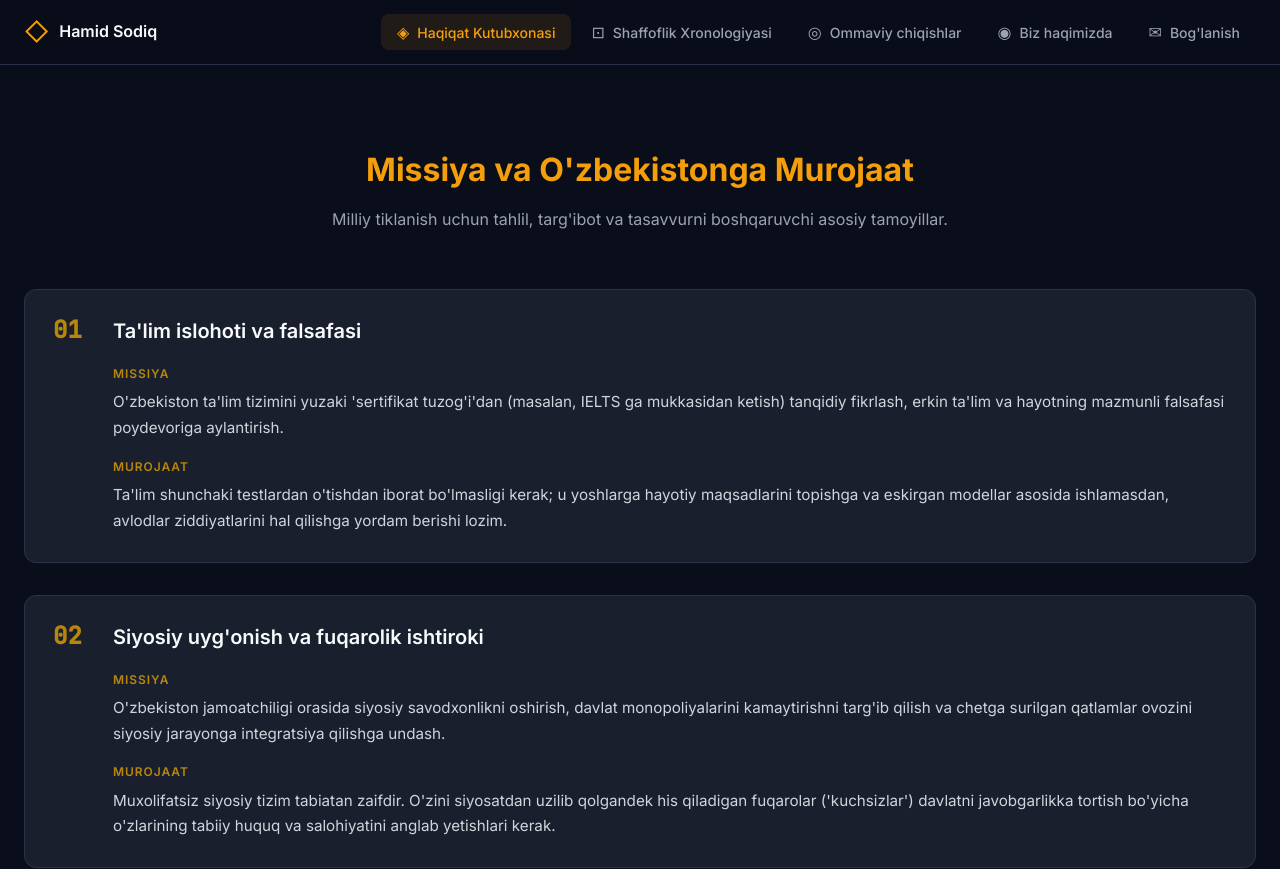
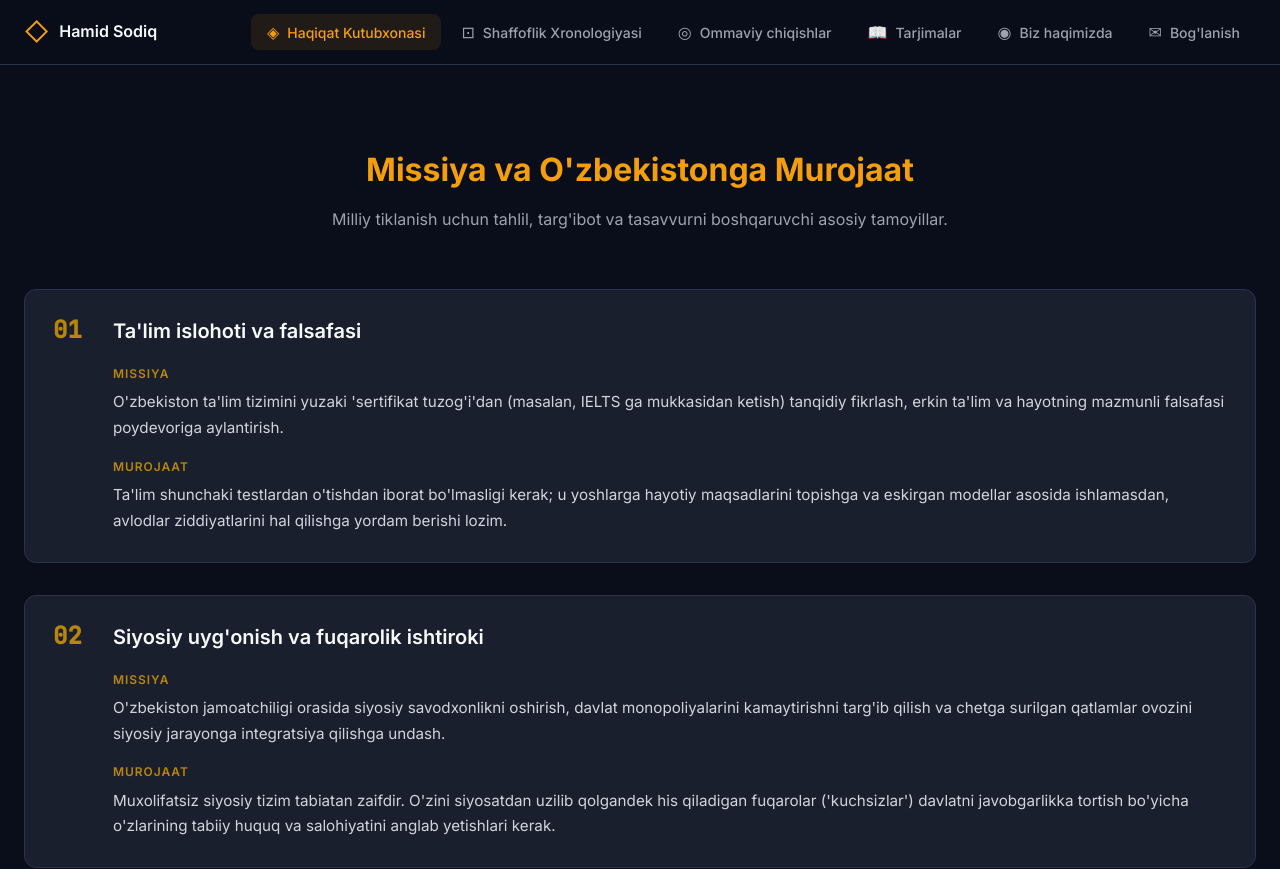
Before and after one commit to mxalimetov/hamid-sodiq, a React (Vite) app: page / in a window 1280 px wide. Shown: the top 869 px of the page. Built offline with nearby package versions, Linux system fonts and the light colour scheme.

Commit message:
translated books section added

```diff
--- a/src/App.tsx
+++ b/src/App.tsx
@@ -5,17 +5,19 @@ import MissionUzbekistan from './components/MissionUzbekistan';
 import LibraryGrid from './components/LibraryGrid';
 import Timeline from './components/Timeline';
 import PublicEngagement from './components/PublicEngagement';
+import Translations from './components/Translations';
 import About from './components/About';
 import Connect from './components/Connect';
 import './App.css';
 
-type Page = 'graph' | 'library' | 'timeline' | 'engagement' | 'about' | 'connect';
+type Page = 'graph' | 'library' | 'timeline' | 'engagement' | 'translations' | 'about' | 'connect';
 
 function getPageFromHash(): Page {
   const hash = window.location.hash.slice(1).toLowerCase();
   if (hash.startsWith('/graph')) return 'graph';
   if (hash.startsWith('/timeline')) return 'timeline';
   if (hash.startsWith('/engagement')) return 'engagement';
+  if (hash.startsWith('/translations')) return 'translations';
   if (hash.startsWith('/about')) return 'about';
   if (hash.startsWith('/connect')) return 'connect';
   return 'library';
@@ -68,6 +70,9 @@ export default function App() {
         <section id="section-engagement" className="content-section">
           <PublicEngagement />
         </section>
+        <section id="section-translations" className="content-section">
+          <Translations />
+        </section>
         <section id="section-about" className="content-section">
           <About />
         </section>
--- a/src/components/Navigation.tsx
+++ b/src/components/Navigation.tsx
@@ -11,11 +11,12 @@ const tabs: { id: string; icon: string; labelKey: string }[] = [
   { id: 'library', icon: '◈', labelKey: 'nav.library' },
   { id: 'timeline', icon: '⊡', labelKey: 'nav.timeline' },
   { id: 'engagement', icon: '◎', labelKey: 'nav.engagement' },
+  { id: 'translations', icon: '📖', labelKey: 'nav.translations' },
   { id: 'about', icon: '◉', labelKey: 'nav.about' },
   { id: 'connect', icon: '✉', labelKey: 'nav.connect' },
 ];
 
-const sectionTabs = new Set(['library', 'timeline', 'engagement', 'about', 'connect']);
+const sectionTabs = new Set(['library', 'timeline', 'engagement', 'translations', 'about', 'connect']);
 
 export default function Navigation({ onNavigate, currentPage }: NavigationProps) {
   const { t } = useI18n();
--- /dev/null
+++ b/src/components/Translations.css
@@ -0,0 +1,92 @@
+.translations-page {
+  max-width: var(--max-width);
+  margin: 0 auto;
+  padding: 80px 24px 40px;
+}
+
+.translations-header {
+  text-align: center;
+  margin-bottom: 56px;
+}
+
+.translations-title {
+  font-size: 2rem;
+  font-weight: 700;
+  color: var(--color-primary);
+  margin-bottom: 12px;
+}
+
+.translations-subtitle {
+  font-size: 1rem;
+  color: var(--color-text-muted);
+  max-width: 640px;
+  margin: 0 auto;
+  line-height: 1.6;
+}
+
+.translations-grid {
+  display: grid;
+  grid-template-columns: repeat(auto-fill, minmax(300px, 1fr));
+  gap: 16px;
+}
+
+.translations-card {
+  display: flex;
+  gap: 16px;
+  padding: 20px 24px;
+  background: var(--color-bg-card);
+  border: 1px solid var(--color-border);
+  border-radius: var(--radius-lg);
+  transition: border-color var(--transition-base);
+}
+
+.translations-card:hover {
+  border-color: var(--color-primary-dim);
+}
+
+.translations-card-number {
+  font-size: 1.25rem;
+  font-weight: 700;
+  color: var(--color-primary-dim);
+  font-family: var(--font-mono);
+  line-height: 1;
+  flex-shrink: 0;
+  min-width: 32px;
+}
+
+.translations-card-body {
+  flex: 1;
+  min-width: 0;
+}
+
+.translations-card-title {
+  font-size: 1.05rem;
+  font-weight: 600;
+  color: var(--color-text);
+  margin-bottom: 4px;
+  line-height: 1.3;
+}
+
+.translations-card-author {
+  font-size: 0.875rem;
+  color: var(--color-text-muted);
+  line-height: 1.4;
+}
+
+@media (max-width: 640px) {
+  .translations-page {
+    padding: 60px 16px 24px;
+  }
+
+  .translations-title {
+    font-size: 1.5rem;
+  }
+
+  .translations-grid {
+    grid-template-columns: 1fr;
+  }
+
+  .translations-card {
+    padding: 16px 18px;
+  }
+}
--- /dev/null
+++ b/src/components/Translations.tsx
@@ -0,0 +1,35 @@
+import _translations from '../data/translations.yaml';
+import { useI18n } from '../i18n/context';
+import './Translations.css';
+
+interface TranslationBook {
+  title: string;
+  author: string;
+}
+
+const translations = _translations as unknown as TranslationBook[];
+
+export default function Translations() {
+  const { t } = useI18n();
+
+  return (
+    <div className="translations-page">
+      <header className="translations-header">
+        <h1 className="translations-title">{t('translations.title')}</h1>
+        <p className="translations-subtitle">{t('translations.subtitle')}</p>
+      </header>
+
+      <div className="translations-grid">
+        {translations.map((book, i) => (
+          <article key={i} className="translations-card">
+            <span className="translations-card-number">{String(i + 1).padStart(2, '0')}</span>
+            <div className="translations-card-body">
+              <h2 className="translations-card-title">{book.title}</h2>
+              <p className="translations-card-author">{book.author}</p>
+            </div>
+          </article>
+        ))}
+      </div>
+    </div>
+  );
+}
--- /dev/null
+++ b/src/data/translations.yaml
@@ -0,0 +1,23 @@
+- title: "Qonunlar ruhi"
+  author: "Sharl Lui de Monteskyeryo"
+
+- title: "Falastin"
+  author: "Nadejda Kevorkova"
+
+- title: "Utopiya"
+  author: "Tomas Mor"
+
+- title: "Vatandoshlik dasturi"
+  author: "Yulo Vooglayd"
+
+- title: "Kuchsizlar kuchi"
+  author: "Vatslav Gavel"
+
+- title: "Ijtimoiy shartnoma"
+  author: "Jan-Jak Russo"
+
+- title: "Tunda hibsni kutib"
+  author: "Tohir Hamut Izgil"
+
+- title: "Simulyakrlar va simulyatsiya"
+  author: "Jan Bodriyyar"
--- a/src/i18n/en.ts
+++ b/src/i18n/en.ts
@@ -2,13 +2,14 @@ export const en = {
   nav: {
     brand: 'Hamid Sodiq',
     subtitle: '',
-    graph: 'Concept Graph',
-    library: 'Truth Library',
-  timeline: 'Transparency Timeline',
-  engagement: 'Public Engagement',
-  about: 'About',
-  connect: 'Connect',
-  language: 'Language',
+    graph: 'Kontsept Grafi',
+    library: 'Haqiqat Kutubxonasi',
+  timeline: 'Shaffoflik Xronologiyasi',
+  engagement: 'Ommaviy chiqishlar',
+  translations: 'Tarjimalar',
+  about: 'Biz haqimizda',
+  connect: "Bog'lanish",
+  language: 'Til',
   },
   graph: {
     legend: {
@@ -78,9 +79,13 @@ export const en = {
     podcast: 'Podcast',
     interview: 'Interview',
   },
+  translations: {
+    title: 'Tarjima kitoblar',
+    subtitle: "Hamid Sodiq tomonidan o\u02BBzbek tiliga tarjima qilingan muhim siyosiy va falsafiy asarlar",
+  },
   about: {
-    title: 'About',
-    subtitle: 'Biography and areas of expertise.',
+    title: 'Biz haqimizda',
+    subtitle: 'Tarjimai hol va mutaxassislik sohalari.',
   },
   connect: {
     title: 'Connect',
--- a/src/i18n/uz.ts
+++ b/src/i18n/uz.ts
@@ -6,6 +6,7 @@ export const uz = {
     library: 'Haqiqat Kutubxonasi',
   timeline: 'Shaffoflik Xronologiyasi',
   engagement: 'Ommaviy chiqishlar',
+  translations: 'Tarjimalar',
   about: 'Biz haqimizda',
   connect: "Bog'lanish",
   language: 'Til',
@@ -78,6 +79,10 @@ export const uz = {
     podcast: 'Podkast',
     interview: 'Intervyu',
   },
+  translations: {
+    title: 'Tarjima kitoblar',
+    subtitle: "Hamid Sodiq tomonidan o\u02BBzbek tiliga tarjima qilingan muhim siyosiy va falsafiy asarlar",
+  },
   about: {
     title: 'Biz haqimizda',
     subtitle: 'Tarjimai hol va mutaxassislik sohalari.',
--- a/src/types.ts
+++ b/src/types.ts
@@ -61,7 +61,7 @@ export interface MissionItem {
   message: string;
 }
 
-export type TabId = 'graph' | 'library' | 'timeline' | 'engagement' | 'about' | 'connect';
+export type TabId = 'graph' | 'library' | 'timeline' | 'engagement' | 'translations' | 'about' | 'connect';
 
 export interface SimNode {
   id: string;
```
Also changed, not shown: 2 other files (tests, documents, lock files or other folders).
